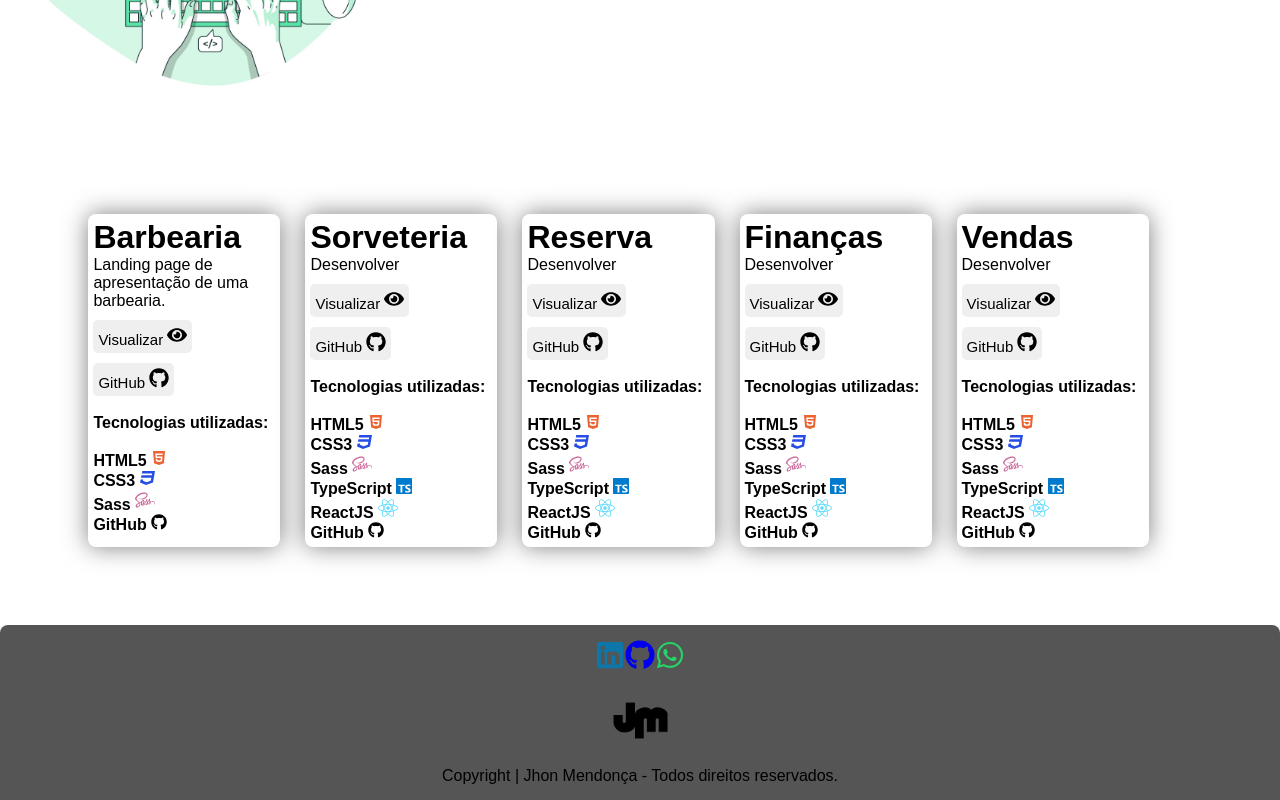
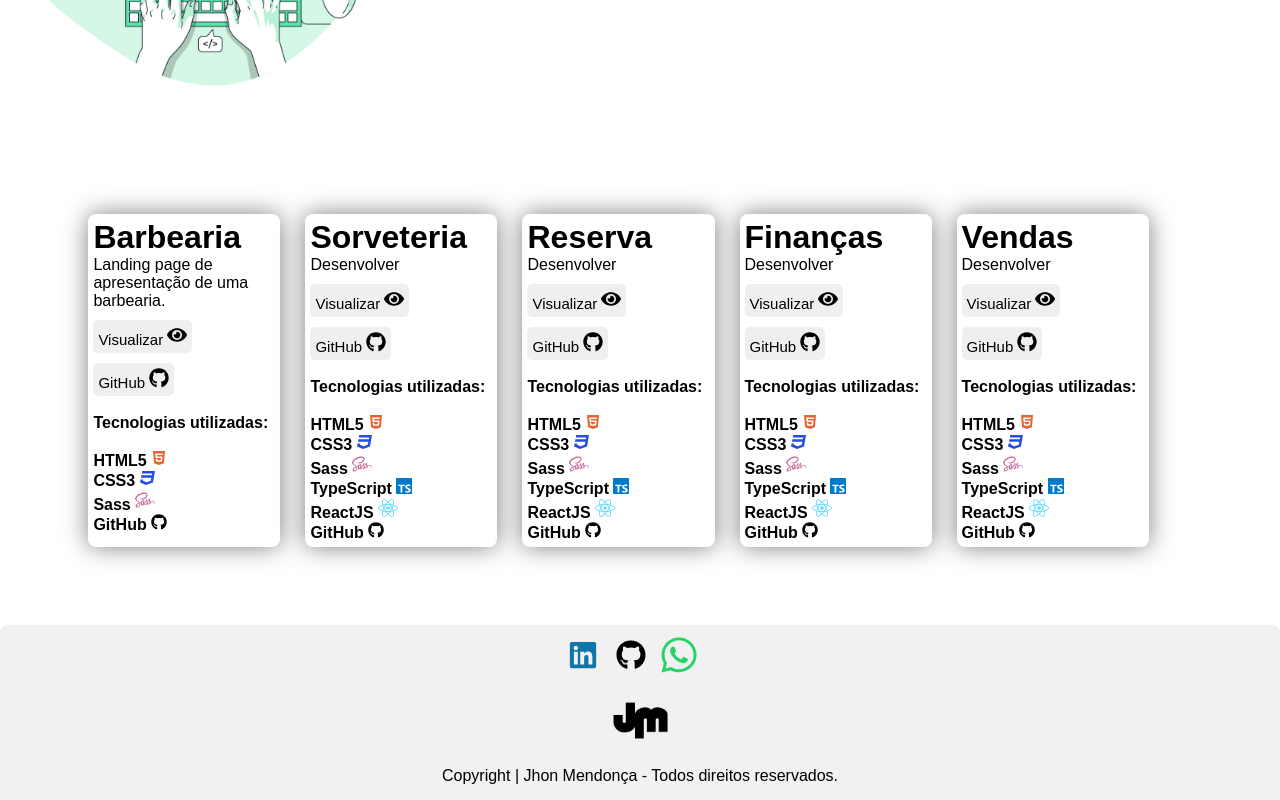
Before and after one commit to jhondharkyson520/portifolio, a React (Vite) app: page / in a window 1280 px wide. In both pictures the pointer is over the icon 670 px from the left and 1386 px from the top of the page. Shown: the part 731-1531 px from the top of the page. Built offline with nearby package versions, Linux system fonts and the light colour scheme.

Commit message:
Modificaçoes

```diff
--- a/src/App.css
+++ b/src/App.css
@@ -4,6 +4,7 @@
     margin: 0 auto;
     display: flex;
     flex-direction: column;
+    background-color: #FFF;
 }
 
 .container-about{
@@ -78,6 +79,7 @@
     margin-right: 200px;
     width: 100%;
     overflow: hidden;
+    background-color: #FFF;
   }
     .about{
       width: 50%;
@@ -101,6 +103,7 @@
       flex-direction: column;
       justify-content: space-between;
       align-items: center;
+
      }
 
     .header-button{
@@ -108,6 +111,12 @@
       flex-direction: column;
       align-items: baseline;
       justify-content: center;
+    }
+
+    .header-button:hover{
+      border: 5px solid transparent;
+      box-shadow: 0 0 7px rgba(0, 0, 0, 0.5);
+      transform: scale(1.06);
     }
 
     .header{
@@ -266,7 +275,7 @@
 
 .container-footer{
   position: relative;
-  background-color: #555;
+  background-color: #f1f1f1;
   display: flex;
   align-items: center;
   justify-content: center;
@@ -293,6 +302,35 @@
   margin-right: 15px;
 }
 
+.footer-button{
+  margin-right: 18px;
+
+}
+
+.FaWhatsapp:hover{
+  border: 5px solid transparent;
+  color: #f1f1f1;
+  background-color: #f1f1f1;
+  box-shadow: 0 0 0 rgba(0, 0, 0, 0.5);
+  transform: scale(2.01);
+}
+
+.FaGithub:hover{
+  border: 5px solid transparent;
+  color: #f1f1f1;
+  background-color: #f1f1f1;
+  box-shadow: 0 0 0 rgba(0, 0, 0, 0.5);
+  transform: scale(2.01);
+}
+
+.FaLinkedin:hover{
+  border: 5px solid transparent;
+  color: #f1f1f1;
+  background-color: #f1f1f1;
+  box-shadow: 0 0 0 rgba(0, 0, 0, 0.5);
+  transform: scale(2.01);
+}
+
 @media screen and (max-width: 768px){
 
   .container-footer{
--- a/src/App.tsx
+++ b/src/App.tsx
@@ -33,7 +33,7 @@ function App() {
               target='_blank'
               >
                 GitHub
-                <FaGithub size={30}/>
+                <FaGithub size={30} style={{color: '#000000'}}/>
               </a>
 
               <a
@@ -264,7 +264,7 @@ function App() {
                   href="https://www.linkedin.com/in/jhon-mendon%C3%A7a-203925163/"
                   target='_blank'
                   >
-                    <FaLinkedin size={30} style={{color: '#0e76a8'}}/>
+                    <FaLinkedin class='FaLinkedin' size={30} style={{color: '#0e76a8'}}/>
                   </a>
 
                   <a
@@ -272,7 +272,7 @@ function App() {
                   href="https://github.com/jhondharkyson520"
                   target='_blank'
                   >
-                    <FaGithub size={30}/>
+                    <FaGithub class='FaGithub' size={30} style={{color: '#000000'}}/>
                   </a>
 
                   <a
@@ -280,7 +280,7 @@ function App() {
                   href="https://api.whatsapp.com/send?phone=5534998277081&text=Olá, Jhon"
                   target='_blank'
                   >
-                    <FaWhatsapp size={30} style={{color: '#25d366'}}/>
+                    <FaWhatsapp class='FaWhatsapp' size={30} style={{color: '#25d366'}}/>
                   </a>
               </div>
 
```
